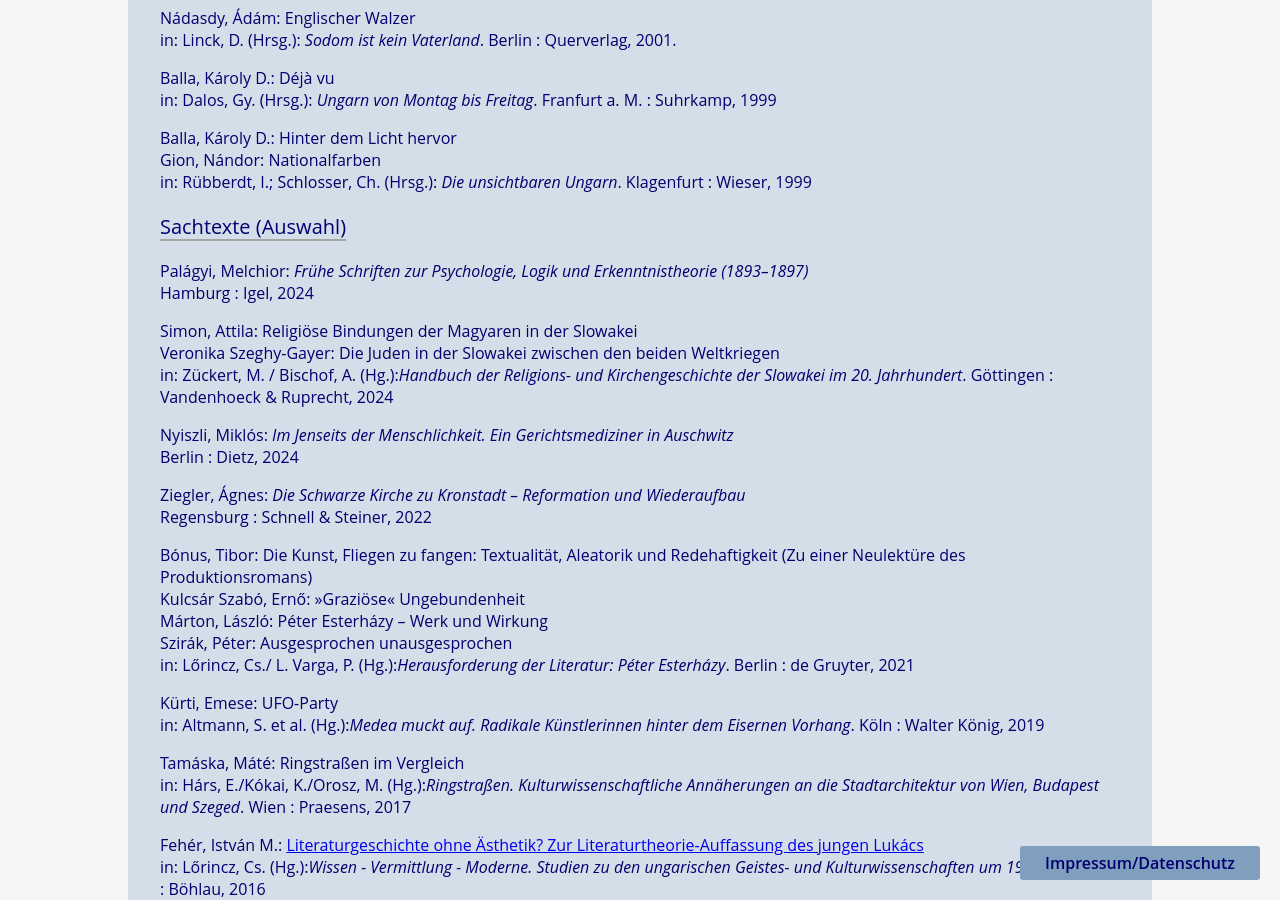
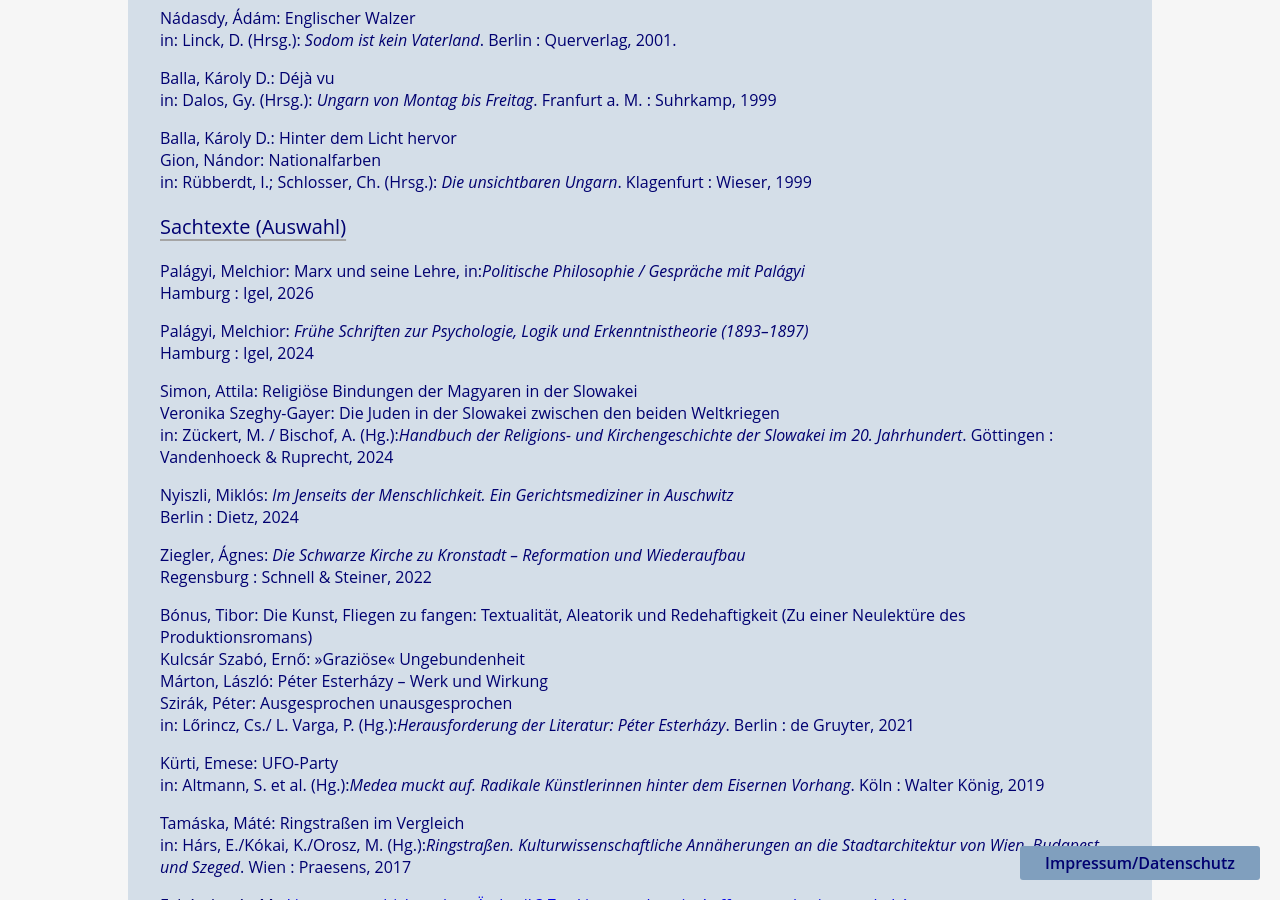
Before and after one commit to rixx/revesz.de, a Jekyll site: the page built from publikationen.md, in a window 1280 px wide and 900 px high, scrolled down 3174 px. Built offline with Jekyll 4.4.1, drawn with Linux system fonts in a browser that asks for light colours.

Commit message:
Update publikationen.md

```diff
--- a/publikationen.md
+++ b/publikationen.md
@@ -81,7 +81,9 @@
   in: Rübberdt, I.; Schlosser, Ch. (Hrsg.): <span style="font-style:italic;">Die unsichtbaren Ungarn</span>. Klagenfurt : Wieser, 1999
 <p>
 <h3>Sachtexte (Auswahl)</h3>
- <p>Palágyi, Melchior: <span style="font-style:italic;">Frühe Schriften zur Psychologie, Logik und Erkenntnistheorie (1893–1897)</span><br>
+ <p>Palágyi, Melchior: Marx und seine Lehre, in:<span style="font-style:italic;">Politische Philosophie / Gespräche mit Palágyi</span><br>
+  Hamburg : Igel, 2026</p>
+  <p>Palágyi, Melchior: <span style="font-style:italic;">Frühe Schriften zur Psychologie, Logik und Erkenntnistheorie (1893–1897)</span><br>
   Hamburg : Igel, 2024</p>
  <p>Simon, Attila: Religiöse Bindungen der Magyaren in der Slowakei<br>
  Veronika Szeghy-Gayer: Die Juden in der Slowakei zwischen den beiden Weltkriegen<br>
```
